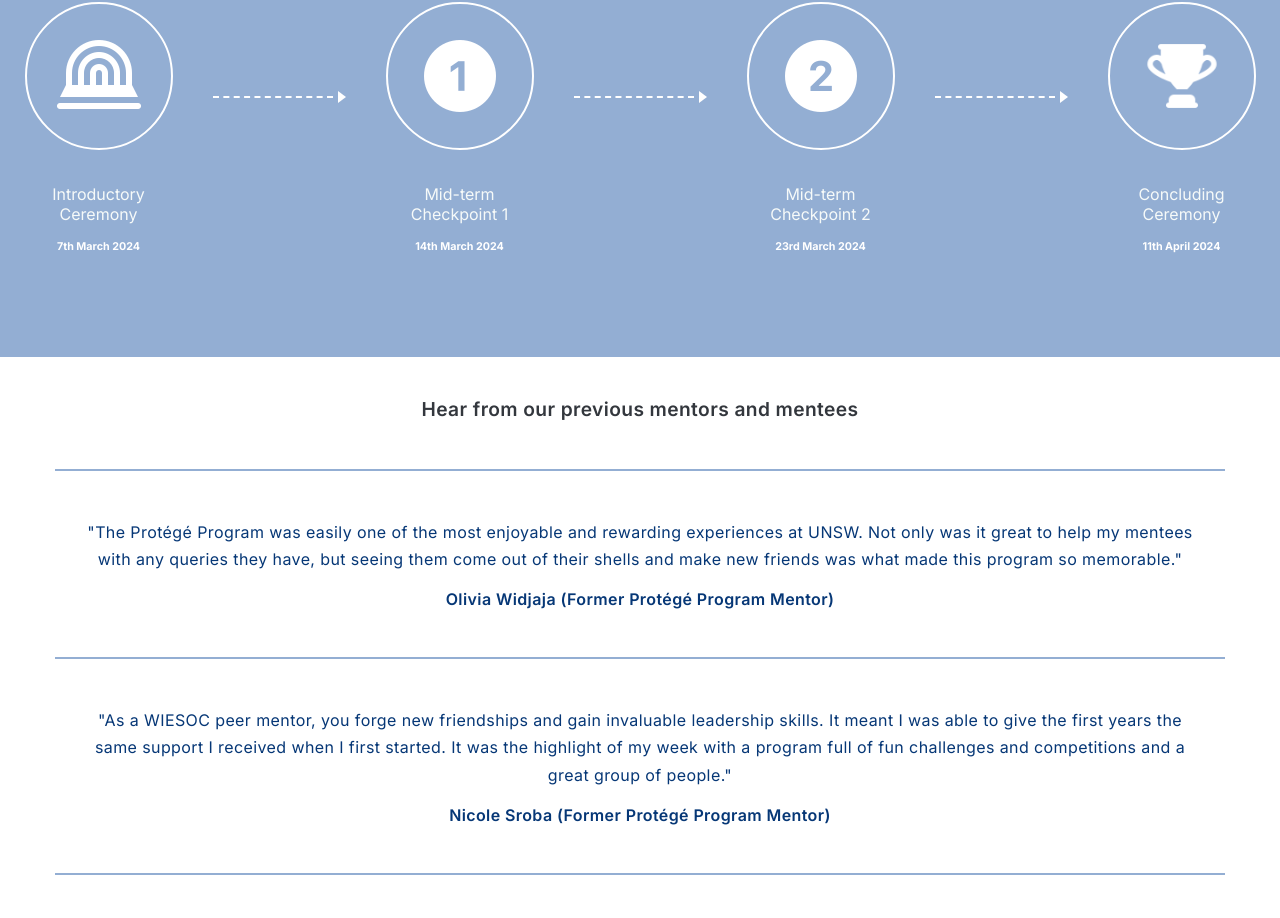
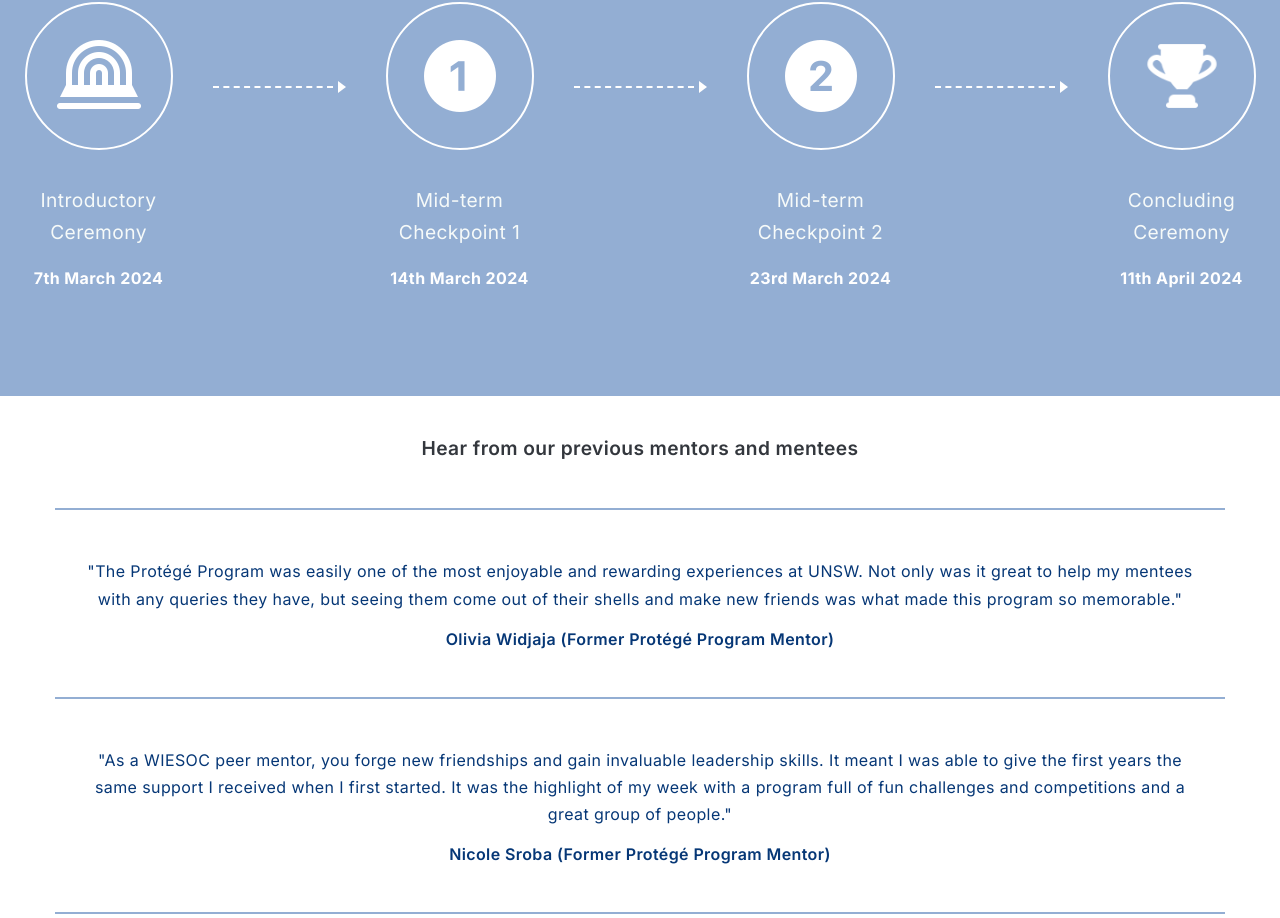
Before and after one commit to UNSW-WIESoc/website, a Next.js app: page /programs/protege-program in a window 1280 px wide. Shown: the part 1969-2887 px from the top of the page. Built offline with nearby package versions, Linux system fonts and the light colour scheme.

Commit message:
changed to level and centred the arrow

```diff
--- a/components/ProgramsTimeline.tsx
+++ b/components/ProgramsTimeline.tsx
@@ -1,8 +1,8 @@
-import { Box, Typography, Stack } from '@mui/material';
+import { Box, Stack } from '@mui/material';
 import Image from 'next/image';
 import HeadingBodyText from '@/components/HeadingBodyText';
 import { FC } from 'react';
-
+import Typography from '@mui/joy/Typography';
 interface TimelineCardProps {
   icon: string;
   text: string;
@@ -27,7 +27,7 @@ const Arrow = () => {
         marginRight: { xs: '0px', sm: '5px' },
         marginBottom: { xs: '5px', sm: '0px' },
         position: 'relative',
-        top: { xs: '0px', sm: '-30px' }
+        top: { xs: '0px', sm: '-60px' }
       },
       '&:after': {
         content: '""',
@@ -38,7 +38,7 @@ const Arrow = () => {
         borderBottom: { xs: 'none', sm: '6px solid transparent' },
         borderLeft: { xs: '8px solid transparent', sm: '8px solid white' },
         borderRight: { xs: '8px solid transparent', sm: 'none' },
-        transform: { xs: 'translateY(0)', sm: 'translateY(-30px)' },
+        transform: { xs: 'translateY(0)', sm: 'translateY(-60px)' },
         marginTop: { xs: '0px', sm: '0px' },
         marginLeft: { xs: '0px', sm: '0px' }
       }
@@ -80,14 +80,15 @@ const TimelineCard: FC<TimelineCardProps> = ({ icon, text, date }) => (
       }}
     >
       <Typography
-        variant="body1"
+        level="body-lg"
         className="light-white"
         sx={{ marginTop: { xs: '0', sm: '18px' } }}
       >
         {text}
       </Typography>
+
       <Typography
-        variant="subtitle1"
+        level="body"
         className="white"
         sx={{ marginTop: { xs: '12px', sm: '16px' }, fontWeight: 'bold' }}
       >
```
